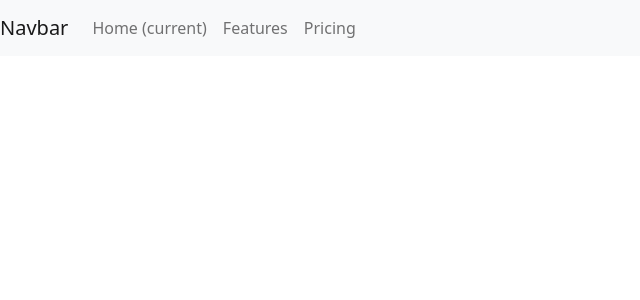
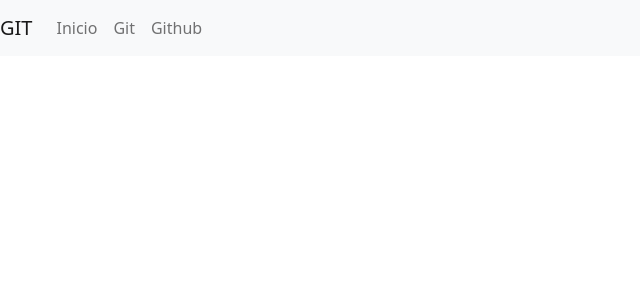
Before and after one commit to Osll-2001/proyecto-git, an Angular app: page / in a window 1280 px wide. Shown: the top 300 px of the page, without its empty margins (0-640 px from the left). Built offline with nearby package versions, Linux system fonts and the light colour scheme.

Commit message:
se cambio el nombre de los elementos del nav

```diff
--- a/src/app/componente-nav/componente-nav.component.html
+++ b/src/app/componente-nav/componente-nav.component.html
@@ -1,18 +1,18 @@
 <nav class="navbar navbar-expand-lg navbar-light bg-light">
-    <a class="navbar-brand" href="#">Navbar</a>
+    <a class="navbar-brand" href="#">GIT</a>
     <button class="navbar-toggler" type="button" data-toggle="collapse" data-target="#navbarNavDropdown" aria-controls="navbarNavDropdown" aria-expanded="false" aria-label="Toggle navigation">
       <span class="navbar-toggler-icon"></span>
     </button>
     <div class="collapse navbar-collapse" id="navbarNavDropdown">
       <ul class="navbar-nav">
         <li class="nav-item active">
-          <a class="nav-link" href="#">Home <span class="sr-only">(current)</span></a>
+          <a class="nav-link" href="#">Inicio</a>
         </li>
         <li class="nav-item">
-          <a class="nav-link" href="#">Features</a>
+          <a class="nav-link" href="#">Git</a>
         </li>
         <li class="nav-item">
-          <a class="nav-link" href="#">Pricing</a>
+          <a class="nav-link" href="#">Github</a>
         </li>
       </ul>
     </div>
```
